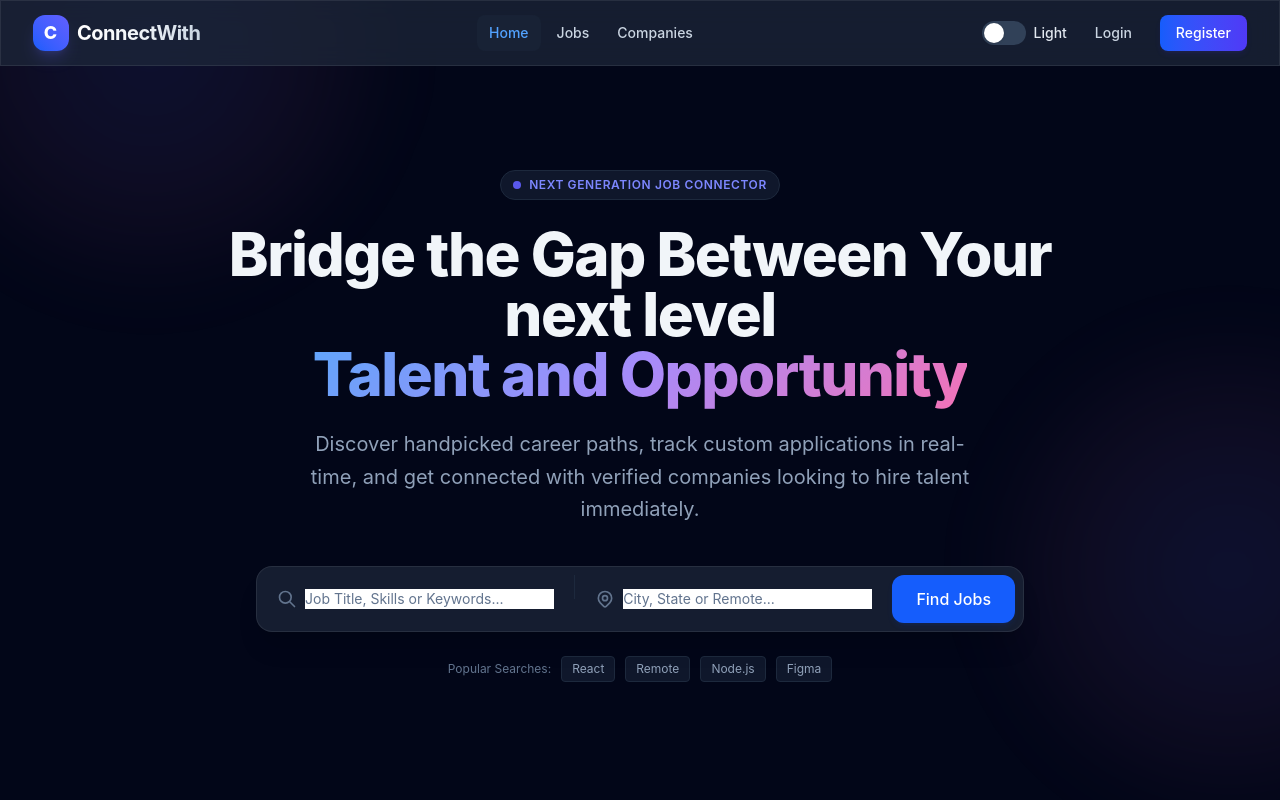
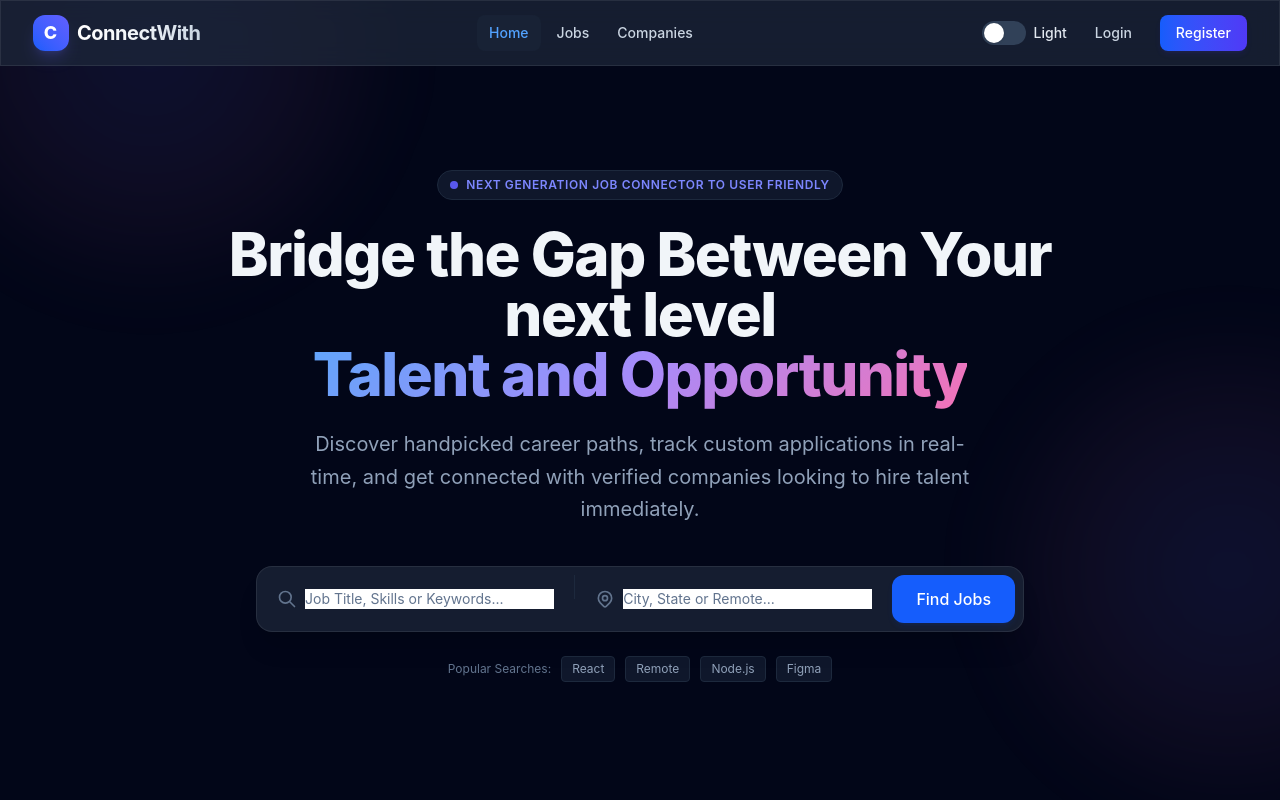
Before and after one commit to abinivesh1696/ConnectWith-Job-portal, a React (Vite) app in the folder frontend/: page /home in a window 1280 px wide. Shown: the top 800 px of the page. Built offline with nearby package versions, Linux system fonts and the light colour scheme; no server answers.

Commit message:
Update hero section text for clarity

```diff
--- a/frontend/src/pages/Home/index.jsx
+++ b/frontend/src/pages/Home/index.jsx
@@ -31,7 +31,8 @@ export default function Home() {
       <section className="text-center max-w-4xl mx-auto py-12 relative">
         <div className="inline-flex items-center gap-2 px-3 py-1.5 rounded-full bg-slate-900 border border-slate-800 text-indigo-400 text-xs font-semibold uppercase tracking-wider mb-6 animate-fade-in">
           <span className="w-2 h-2 rounded-full bg-indigo-500 animate-pulse"></span>
-          Next Generation Job Connector
+          Next Generation Job Connector to user friendly
+
         </div>
 
         <h1 className="text-4xl sm:text-6xl font-extrabold tracking-tight leading-none mb-6 animate-fade-in delay-100">
```
